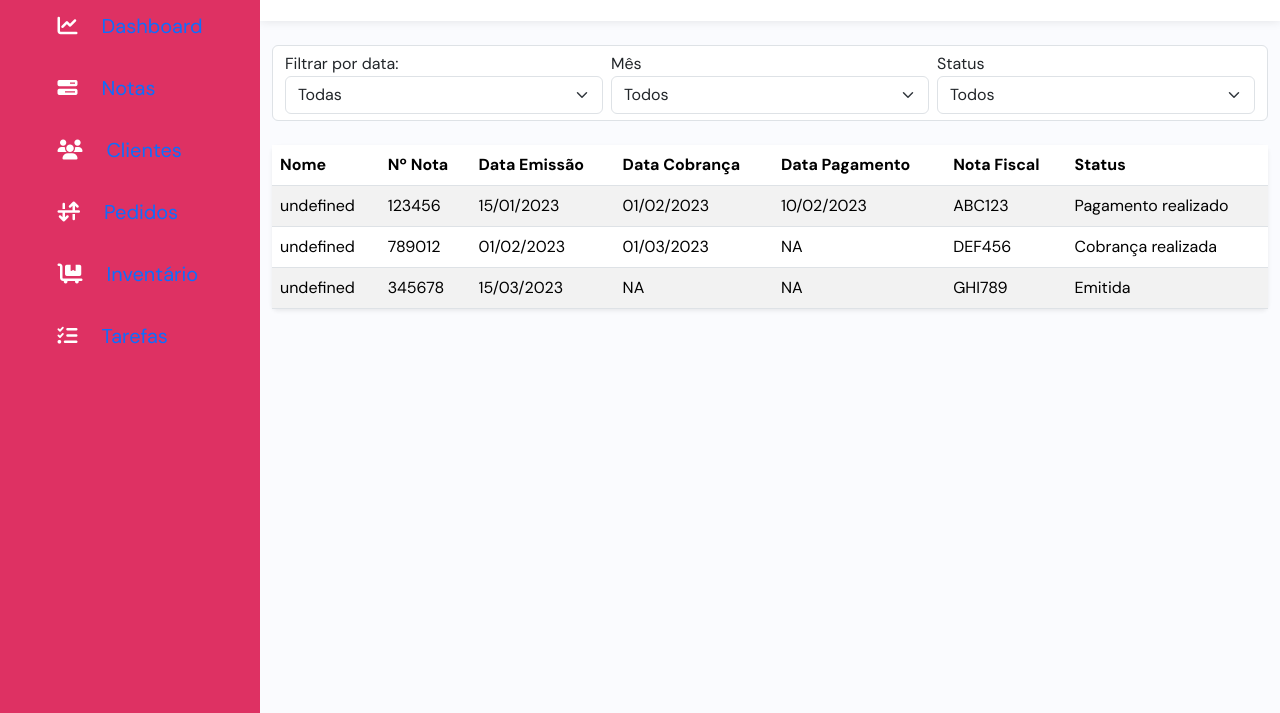
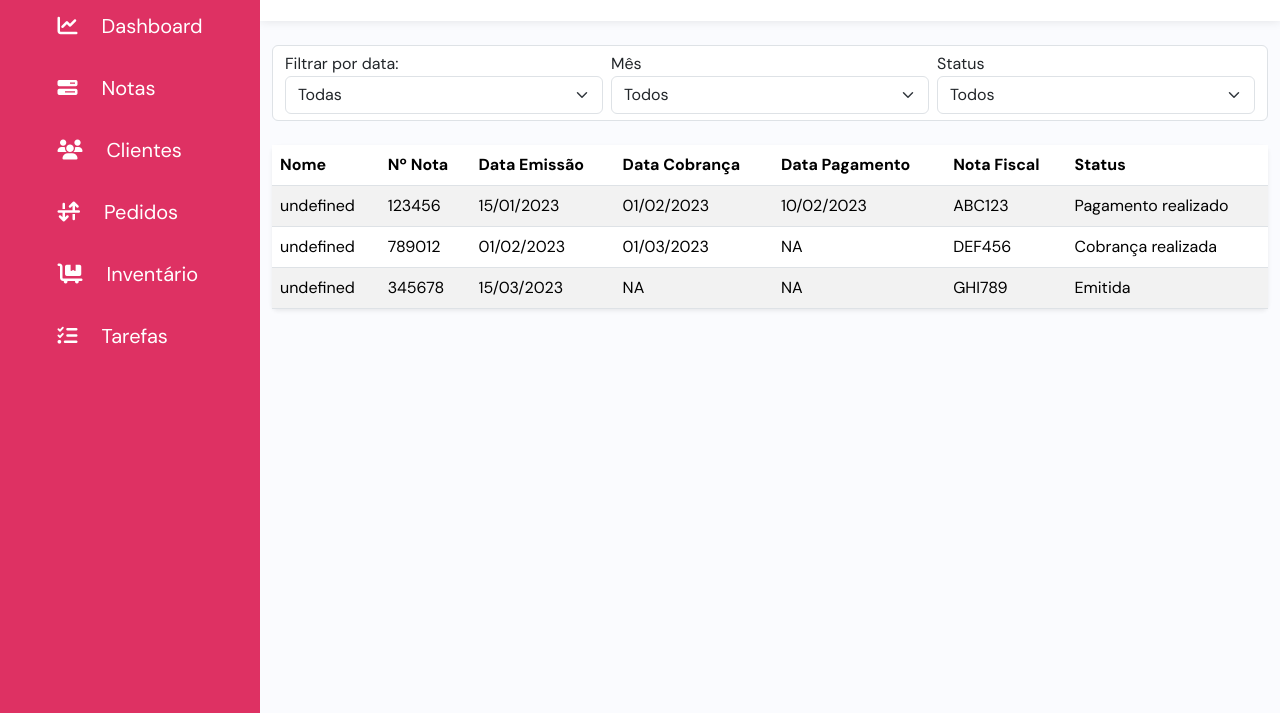
Before and after one commit to luizpimentel0/technation-test, a plain HTML site: page notes.html in a window 1280 px wide. Both pictures are taken after a click on the button 22 px from the left and 41 px from the top of the page. Shown: the part 87-800 px from the top of the page. Drawn offline with Linux system fonts and the light colour scheme.

Commit message:
feat: update style

```diff
--- a/src/assets/css/style.css
+++ b/src/assets/css/style.css
@@ -52,21 +52,21 @@ body {
 }
 
 #sidebar ul li,
-#sidebar ul li span > a {
+#sidebar ul li a {
   cursor: pointer;
   color: #fff;
 }
 
-#sidebar ul li span {
+#sidebar ul li a {
   display: none;
 }
 
-#sidebar.expand ul li span {
-  display: inline;
+#sidebar.expand ul li a {
+  display: block;
 }
 
 #sidebar ul li:hover,
-#sidebar ul li span > a:hover {
+#sidebar ul li a:hover {
   color: #DE3163;
   background-color: #fff;
   border-radius: 5px;
```
